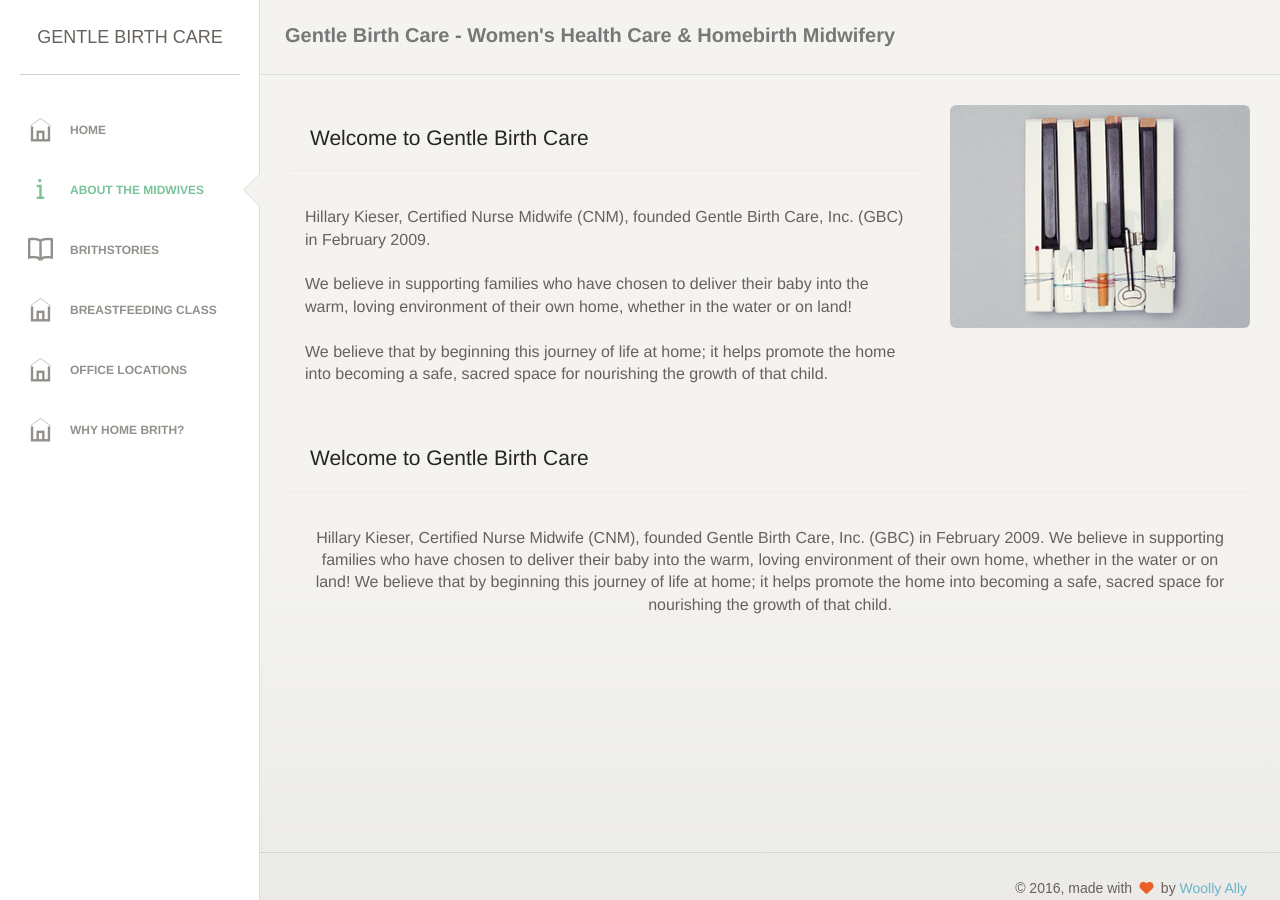
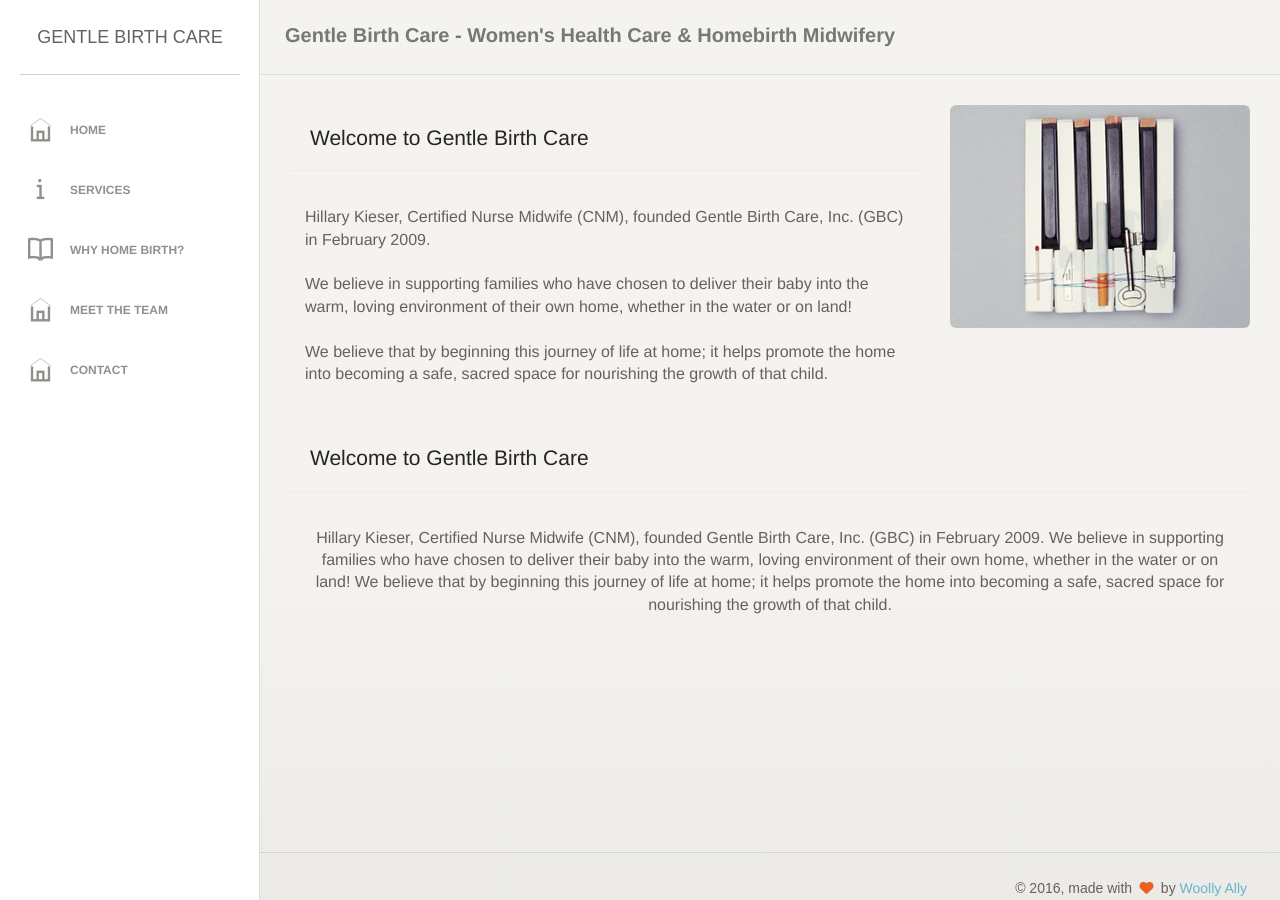
Before and after one commit to WoollyAlly/GentleBirthCare, a Jekyll site: the page built from about.html, in a window 1280 px wide. Built offline with Jekyll 4.4.1, drawn with Linux system fonts in a browser that asks for light colours; nearby versions of some CDN libraries; some web fonts are replaced.

Commit message:
Updated '/_config.yml' via CloudCannon

```diff
--- a/_config.yml
+++ b/_config.yml
@@ -20,24 +20,20 @@ navigation:
    file: "/index.html"
    icon: "ti-home"
  - url: "/about.html"
-   name: About the Midwives
-   file: "/about.html"
+   name: Services
+   file: "/services.html"
    icon: "ti-info"
  - url: "/"
-   name: BrithStories
-   file: "/inde.html"
+   name: Why Home Birth?
+   file: "/why-home-birth.html"
    icon: "ti-book"
  - url: "/"
-   name: Breastfeeding Class
-   file: "/inde.html"
+   name: Meet the Team
+   file: "/team.html"
    icon: "ti-home"
  - url: "/maps.html"
-   name: Office Locations
-   file: "/maps.html"
-   icon: "ti-home"
- - url: "/"
-   name: Why Home Brith?
-   file: "/inde.html"
+   name: Contact
+   file: "/contact.html"
    icon: "ti-home"
 
 collections:
```
